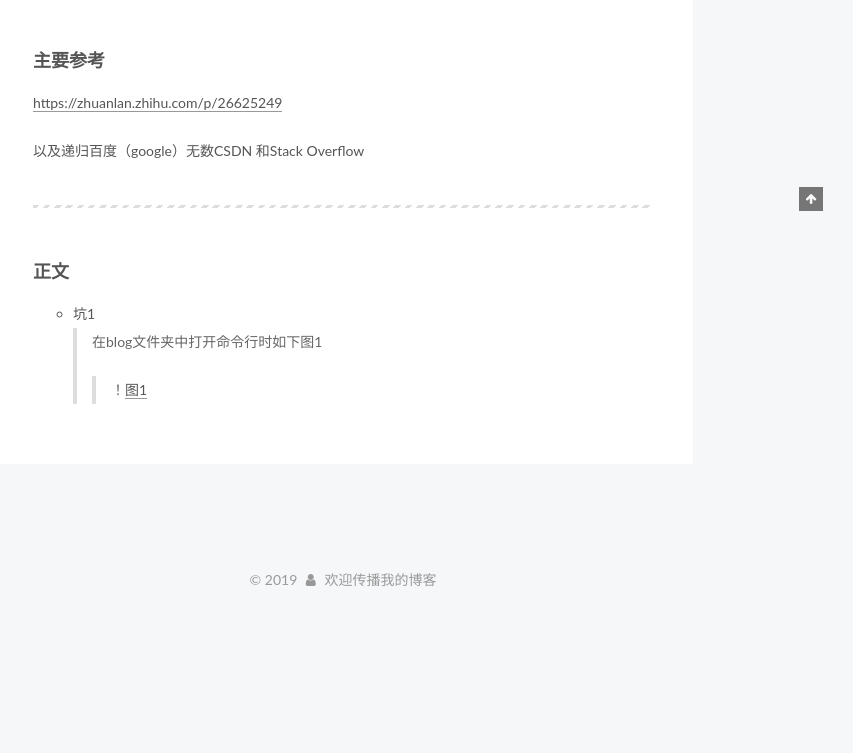
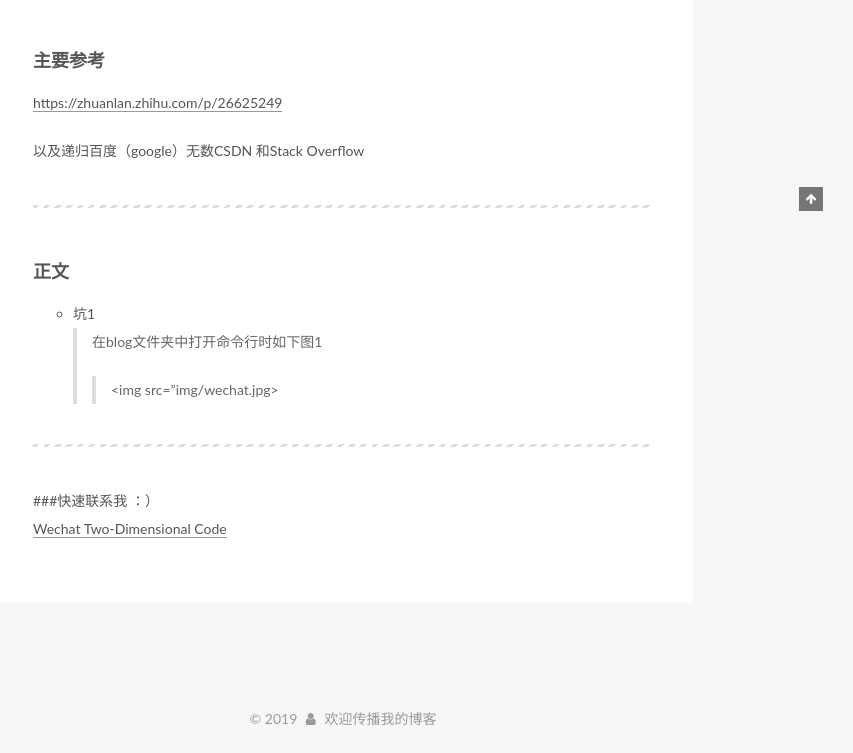
Before and after one commit to DarringZhang/DarringZhang.github.io, a plain HTML site: page 2019/06/09/MyBlog/index.html in a window 1280 px wide. Shown: the part 689-1442 px from the top of the page, without its empty margins (427-1280 px from the left). Before the commit the page ends 1303 px from the top, so only its background shows below. Drawn offline with Linux system fonts and the light colour scheme.

Commit message:
Site updated: 2019-06-09 10:39:42

```diff
--- a/2019/06/09/MyBlog/index.html
+++ b/2019/06/09/MyBlog/index.html
@@ -86,7 +86,7 @@
 <meta property="og:site_name" content="Darring&#39;blog">
 <meta property="og:description" content="碎碎念 好不容易将自己的博客搭了两遍终于搭起来了，为什么这么多坑？？我枯了，按着别人的步骤一步一步走还这么困难，我也是菜中菜了T_T.虽然域名还带有github，但来日我一定换个超级酷炫狂拽吊炸天的域名哈哈哈。  还是那句话:“为什么别人都没出问题？就我有这么多bug?”   &quot;因为我脑回路清奇总想搞事情~哈哈&quot;      我在博客中“尽量”会写一些学习相关的文章，对自己的学习有一个条理化记录和复">
 <meta property="og:locale" content="default">
-<meta property="og:updated_time" content="2019-06-09T02:30:09.733Z">
+<meta property="og:updated_time" content="2019-06-09T02:39:04.591Z">
 <meta name="twitter:card" content="summary">
 <meta name="twitter:title" content="搭建博客遇到的坑T_T">
 <meta name="twitter:description" content="碎碎念 好不容易将自己的博客搭了两遍终于搭起来了，为什么这么多坑？？我枯了，按着别人的步骤一步一步走还这么困难，我也是菜中菜了T_T.虽然域名还带有github，但来日我一定换个超级酷炫狂拽吊炸天的域名哈哈哈。  还是那句话:“为什么别人都没出问题？就我有这么多bug?”   &quot;因为我脑回路清奇总想搞事情~哈哈&quot;      我在博客中“尽量”会写一些学习相关的文章，对自己的学习有一个条理化记录和复">
@@ -350,11 +350,13 @@
 <li>坑1<blockquote>
 <p>在blog文件夹中打开命令行时如下图1</p>
 <blockquote>
-<p>！<a href="http://wx1.sinaimg.cn/mw690/006QE5Mmly1g3u7l73pezj30e80e8wfq.jpg" target="_blank" rel="noopener">图1</a></p>
+<p> &lt;img src=”img/wechat.jpg&gt;</p>
 </blockquote>
 </blockquote>
 </li>
 </ul>
+<hr>
+<p>  ###快速联系我 ：）<br>  <a href="http://wx1.sinaimg.cn/mw690/006QE5Mmly1g3u7l73pezj30e80e8wfq.jpg" target="_blank" rel="noopener">Wechat Two-Dimensional Code</a></p>
 
 
     </div>
```
Also changed, not shown: index.html (+3 -1 lines), img/wechat.jpg (added).
